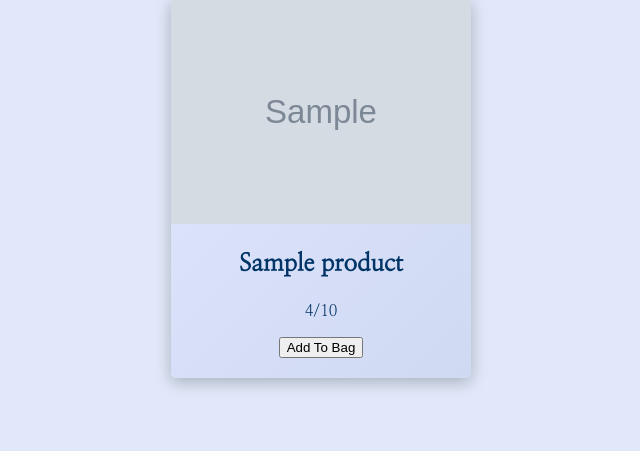
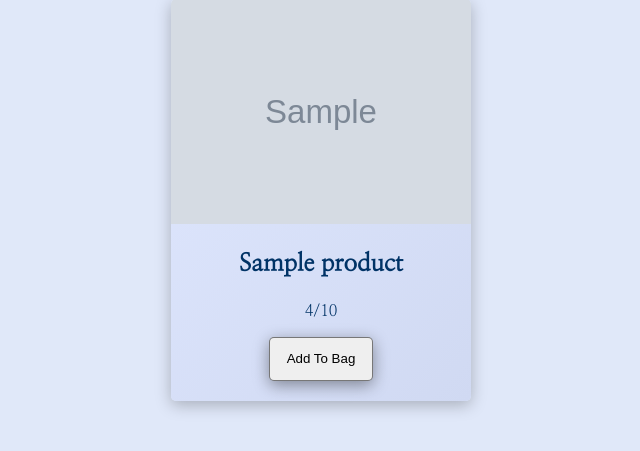
Before and after one commit to kjcioffi/django-ecommerce, a Django app: page /store/1 in a window 1280 px wide. Shown: the part 132-583 px from the top of the page, without its empty margins (19-659 px from the left). Run offline with Django 4.2, Linux system fonts and the light colour scheme; tables that the repository leaves empty hold one stand-in row (values such as "Sample post"); grey boxes marked "Sample" are stand-in pictures.

Commit message:
Add style declarations for add-to-bag button to base.css

```diff
--- a/store/static/store/base.css
+++ b/store/static/store/base.css
@@ -138,6 +138,27 @@ body {
     color: #e0e8f9;
 }
 
+#add-to-bag {
+    cursor: pointer;
+    padding-inline: 1.25em;
+    padding-block: 1em;
+    border-radius: 5px;
+    border: 1px solid rgb(0, 0, 0, .5);
+    box-shadow: 0 4px 16px rgb(0, 0, 0, .4);
+}
+
+#add-to-bag:hover {
+    transition: background-color .5s;
+    background-color: #0056b3;
+    transition: color .5s;
+    color: white;
+}
+
+#add-to-bag:active {
+    background-color: #04448a;
+    border: none;
+}
+
 @media screen and (max-width: 800px) {
     #logo, #bag-icon {
         inline-size: 35px;
```
